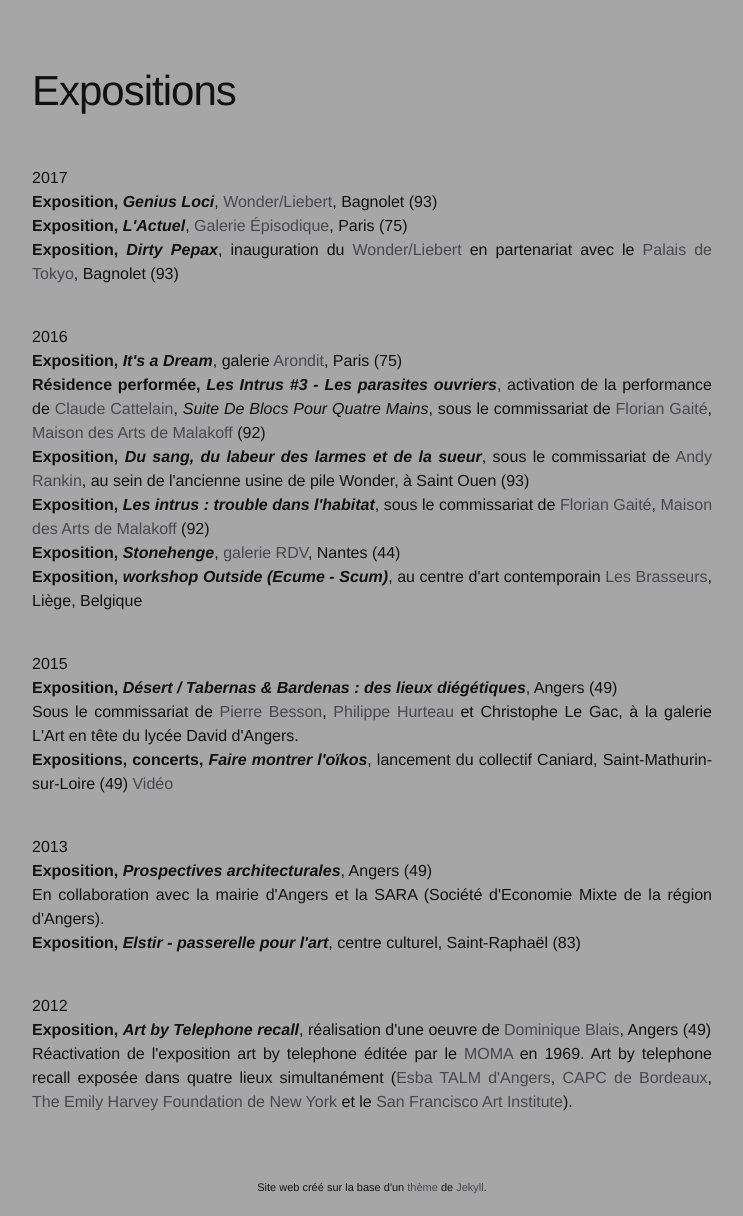
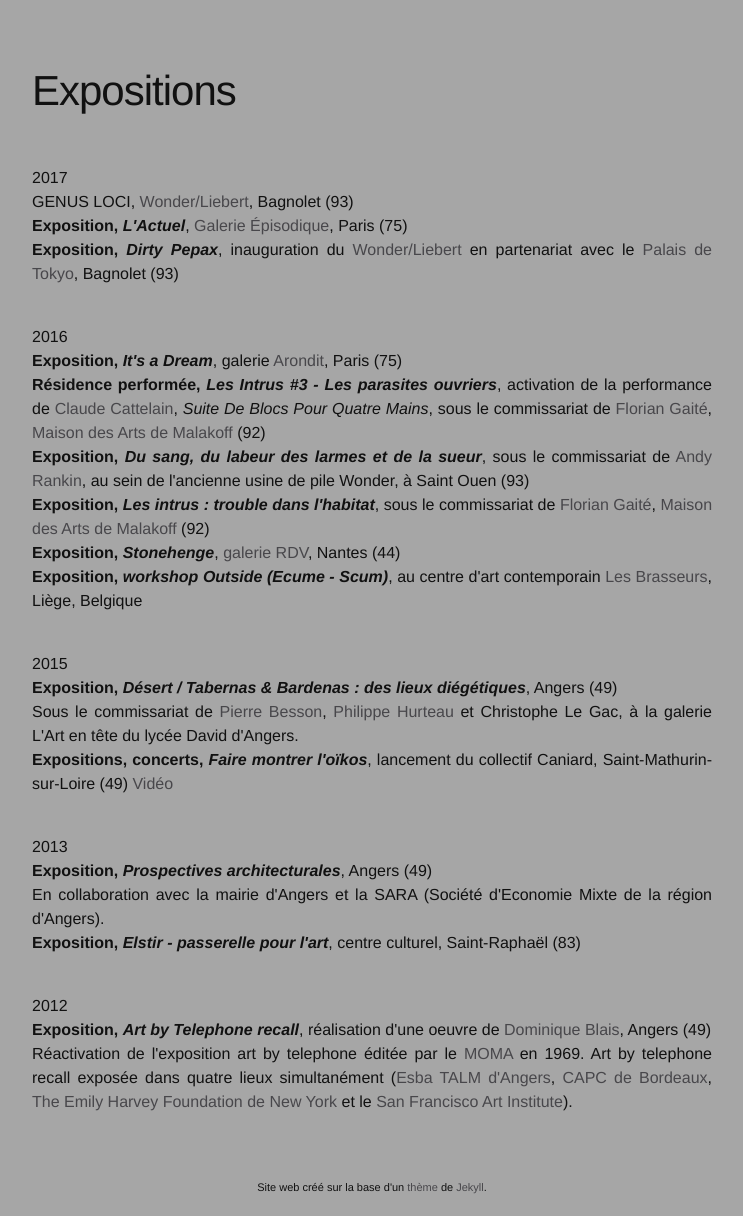
Before and after one commit to Mariecie/Mariecie.github.io, a Jekyll site: the page built from Expositions.md, in a window 1280 px wide. Shown: the part 339-1555 px from the top of the page, without its empty margins (268-1011 px from the left). Built offline with Jekyll 4.4.1, drawn with Linux system fonts in a browser that asks for light colours.

Commit message:
test expo

```diff
--- a/Expositions.md
+++ b/Expositions.md
@@ -7,7 +7,8 @@ permalink: /expositions/
 <p style="text-align:justify">
 <br />
 2017
-<br> <span style="font-weight: bold;">Exposition, <span style="font-style: italic;">Genius Loci</span></span>, <a href="#" onclick='window.open("https://www.facebook.com/WONDER.LIEBERT/");return false;'>Wonder/Liebert</a>, Bagnolet (93)
+<br>
+GENUS LOCI, <a href="#" onclick='window.open("https://www.facebook.com/WONDER.LIEBERT/");return false;'>Wonder/Liebert</a>, Bagnolet (93)
 <br> <span style="font-weight: bold;">Exposition, <span style="font-style: italic;">L'Actuel</span></span>, <a href="#" onclick='window.open("https://www.facebook.com/lagalerie.episodique");return false;'>Galerie &Eacute;pisodique</a>, Paris (75)
 <br> <span style="font-weight: bold;">Exposition, <span style="font-style: italic;">Dirty Pepax</span></span>,  inauguration du <a href="#" onclick='window.open("https://www.facebook.com/WONDER.LIEBERT/");return false;'>Wonder/Liebert</a> en partenariat avec le <a href="#" onclick='window.open("http://www.palaisdetokyo.com/");return false;'>Palais de Tokyo</a>, Bagnolet (93)
 </p>
```
